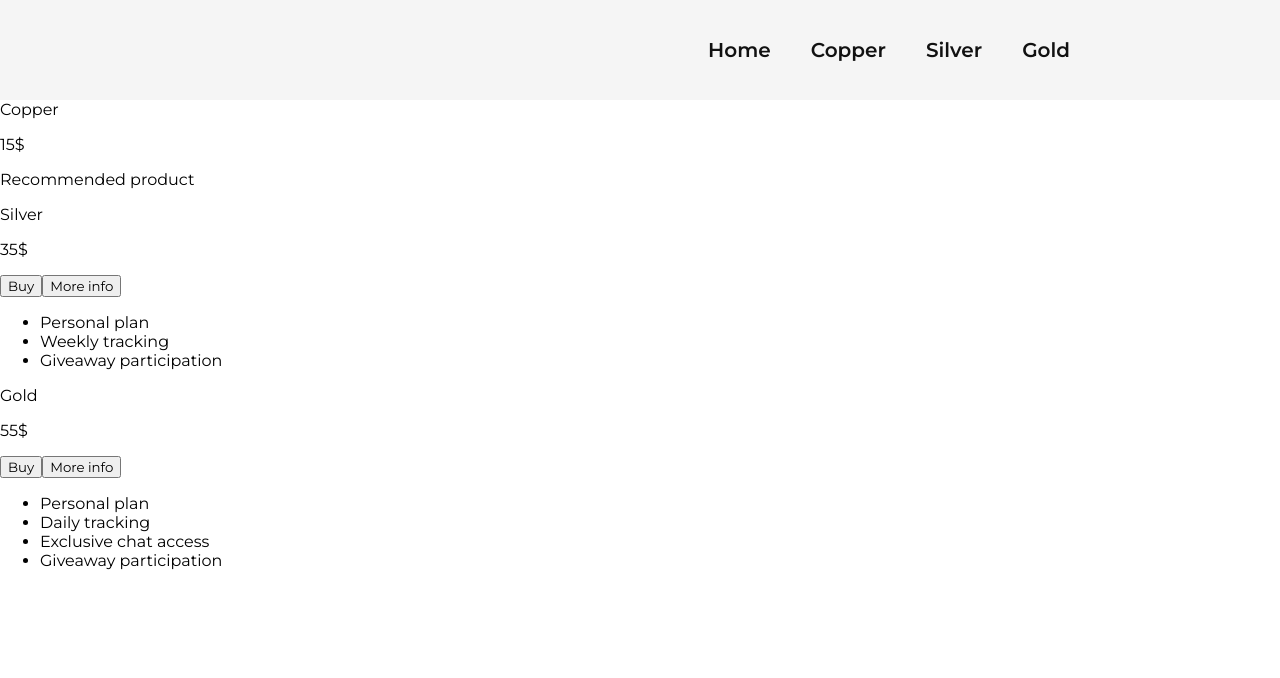
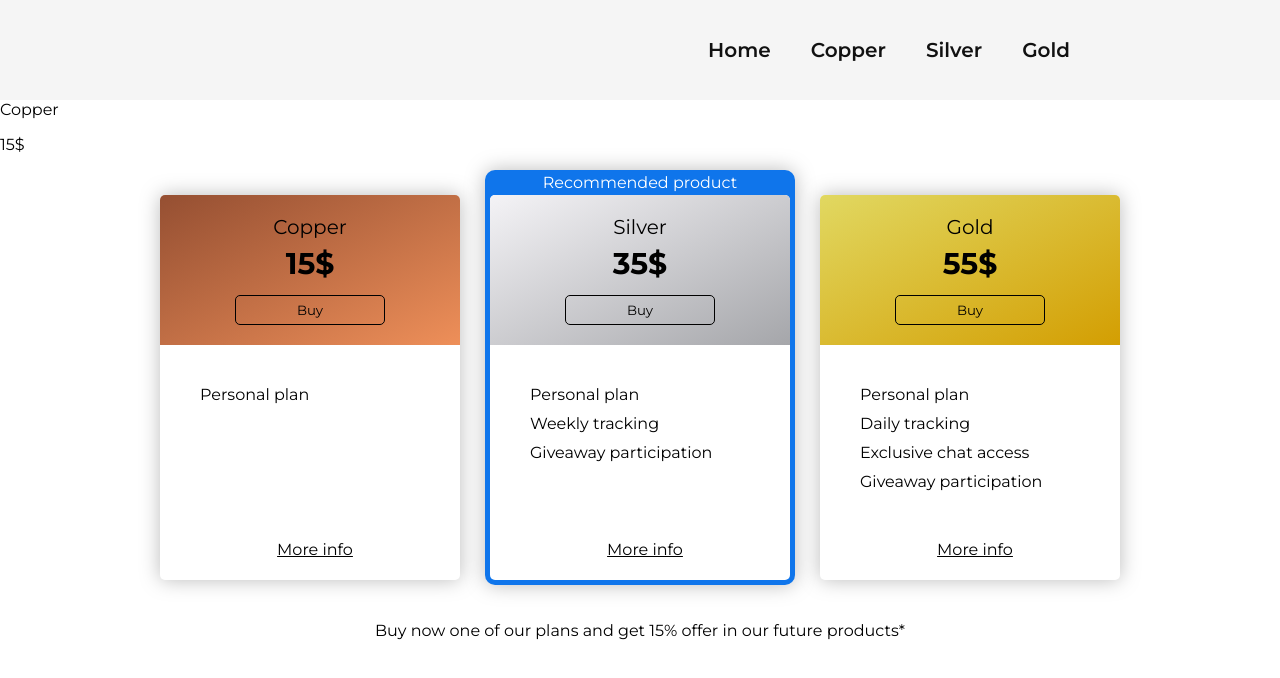
Before and after one commit to arestosora/amine, an Angular app in the folder src/apps/WebPage/: page /copper in a window 1280 px wide. Shown: the top 678 px of the page. Built offline with nearby package versions, Linux system fonts and the light colour scheme.

Commit message:
Update components

```diff
--- a/src/apps/WebPage/src/app/components/copper/copper.component.html
+++ b/src/apps/WebPage/src/app/components/copper/copper.component.html
@@ -6,40 +6,5 @@
 
 </section>
 <section class="more">
-    <div class="box active">
-        <p>Recommended product</p>
-        <div class="plan">
-            <div class="header">
-                <p class="title">Silver</p>
-                <p class="price">35$</p>
-                <div>
-                    <button class="buy">Buy</button>
-                    <button class="info">More info</button>
-                </div>
-            </div>
-            <ul>
-                <li>Personal plan</li>
-                <li>Weekly tracking</li>
-                <li>Giveaway participation</li>
-            </ul>
-        </div>
-    </div>
-    <div class="box">
-        <div class="plan">
-            <div class="header">
-                <p class="title">Gold</p>
-                <p class="price">55$</p>
-                <div>
-                    <button class="buy">Buy</button>
-                    <button class="info">More info</button>
-                </div>
-            </div>
-            <ul>
-                <li>Personal plan</li>
-                <li>Daily tracking</li>
-                <li>Exclusive chat access</li>
-                <li>Giveaway participation</li>
-            </ul>
-        </div>
-    </div>
+    <app-productbox></app-productbox>
 </section>
--- a/src/apps/WebPage/src/app/components/gold/gold.component.html
+++ b/src/apps/WebPage/src/app/components/gold/gold.component.html
@@ -6,37 +6,5 @@
 
 </section>
 <section class="more">
-    <div class="box">
-        <div class="plan">
-            <div class="header">
-                <p class="title">Copper</p>
-                <p class="price">15$</p>
-                <div>
-                    <button class="buy">Buy</button>
-                    <button class="info">More info</button>
-                </div>
-            </div>
-            <ul>
-                <li>Personal plan</li>
-            </ul>
-        </div>
-    </div>
-    <div class="box active">
-        <p>Recommended product</p>
-        <div class="plan">
-            <div class="header">
-                <p class="title">Silver</p>
-                <p class="price">35$</p>
-                <div>
-                    <button class="buy">Buy</button>
-                    <button class="info">More info</button>
-                </div>
-            </div>
-            <ul>
-                <li>Personal plan</li>
-                <li>Weekly tracking</li>
-                <li>Giveaway participation</li>
-            </ul>
-        </div>
-    </div>
+    <app-productbox></app-productbox>
 </section>
--- a/src/apps/WebPage/src/app/components/home/home.component.html
+++ b/src/apps/WebPage/src/app/components/home/home.component.html
@@ -18,54 +18,5 @@
 </section>
 <section class="plans">
     <h2>Start now for 15$</h2>
-    <div class="container">
-        <div class="box">
-            <div class="plan">
-                <div class="header copper">
-                    <p class="title">Copper</p>
-                    <p class="price">15$</p>
-                    <button>Buy</button>
-                </div>
-                <ul>
-                    <li>Personal plan</li>
-                </ul>
-                <p (click) = "go('copper')">More info</p>
-            </div>
-        </div>
-        <div class="box active">
-            <p>Recommended product</p>
-            <div class="plan">
-                <div class="header silver">
-                    <p class="title">Silver</p>
-                    <p class="price">35$</p>
-                    <button>Buy</button>
-                </div>
-                <ul>
-                    <li>Personal plan</li>
-                    <li>Weekly tracking</li>
-                    <li>Giveaway participation</li>
-                </ul>
-                <p (click) = "go('silver')">More info</p>
-            </div>
-        </div>
-        <div class="box">
-            <div class="plan">
-                <div class="header gold">
-                    <p class="title">Gold</p>
-                    <p class="price">55$</p>
-                    <button>Buy</button>
-                </div>
-                <ul>
-                    <li>Personal plan</li>
-                    <li>Daily tracking</li>
-                    <li>Exclusive chat access</li>
-                    <li>Giveaway participation</li>
-                </ul>
-                <p (click) = "go('gold')">More info</p>
-            </div>
-        </div>
-    </div>
-    <div class="promo">
-        <p>Buy now one of our plans and get 15% offer in our future products<span>*</span></p>
-    </div>
+    <app-productbox></app-productbox>
 </section>
--- a/src/apps/WebPage/src/app/components/silver/silver.component.html
+++ b/src/apps/WebPage/src/app/components/silver/silver.component.html
@@ -6,37 +6,5 @@
 
 </section>
 <section class="more">
-    <div class="box">
-        <div class="plan">
-            <div class="header">
-                <p class="title">Copper</p>
-                <p class="price">15$</p>
-                <div>
-                    <button class="buy">Buy</button>
-                    <button class="info">More info</button>
-                </div>
-            </div>
-            <ul>
-                <li>Personal plan</li>
-            </ul>
-        </div>
-    </div>
-    <div class="box">
-        <div class="plan">
-            <div class="header">
-                <p class="title">Gold</p>
-                <p class="price">55$</p>
-                <div>
-                    <button class="buy">Buy</button>
-                    <button class="info">More info</button>
-                </div>
-            </div>
-            <ul>
-                <li>Personal plan</li>
-                <li>Daily tracking</li>
-                <li>Exclusive chat access</li>
-                <li>Giveaway participation</li>
-            </ul>
-        </div>
-    </div>
+    <app-productbox></app-productbox>
 </section>
```
